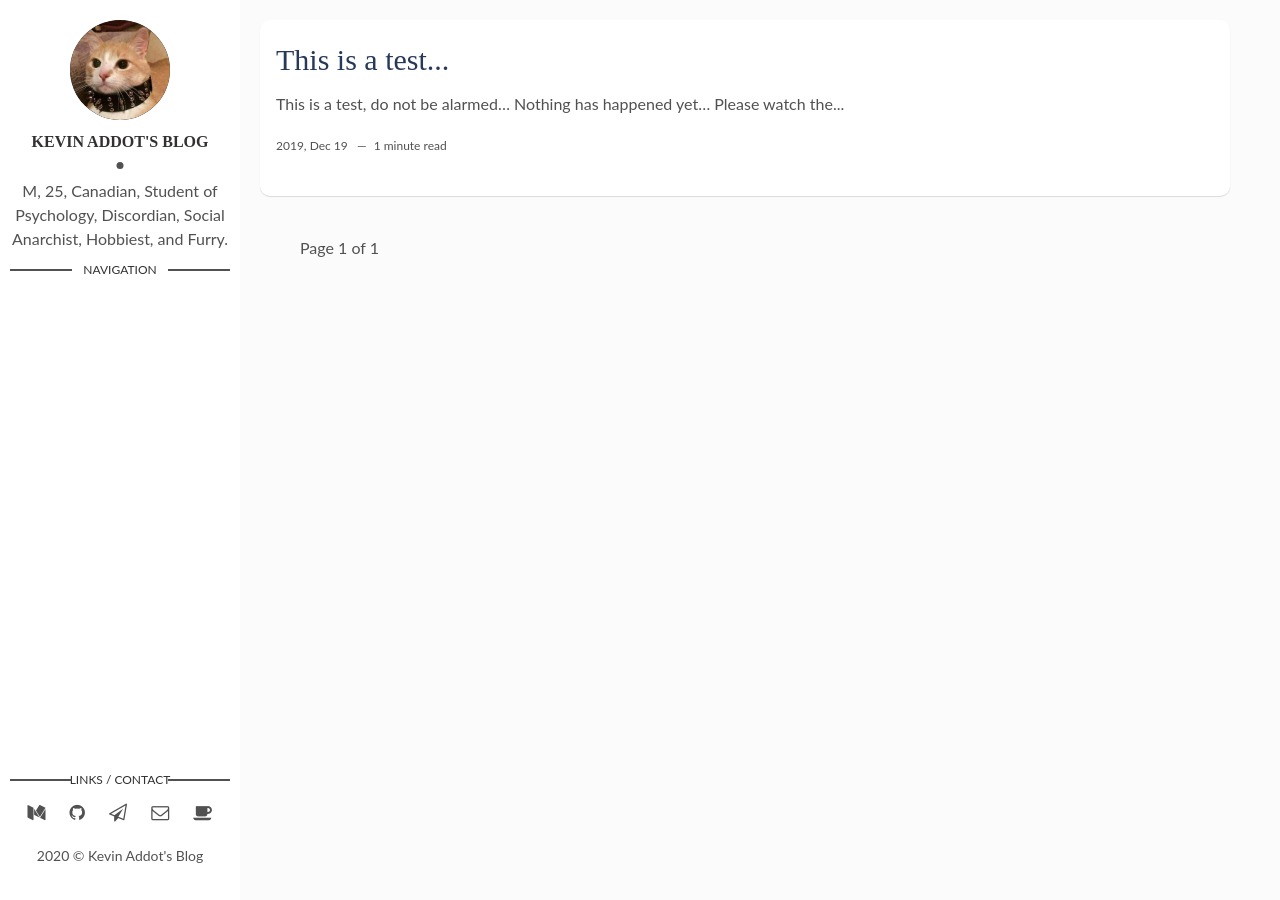
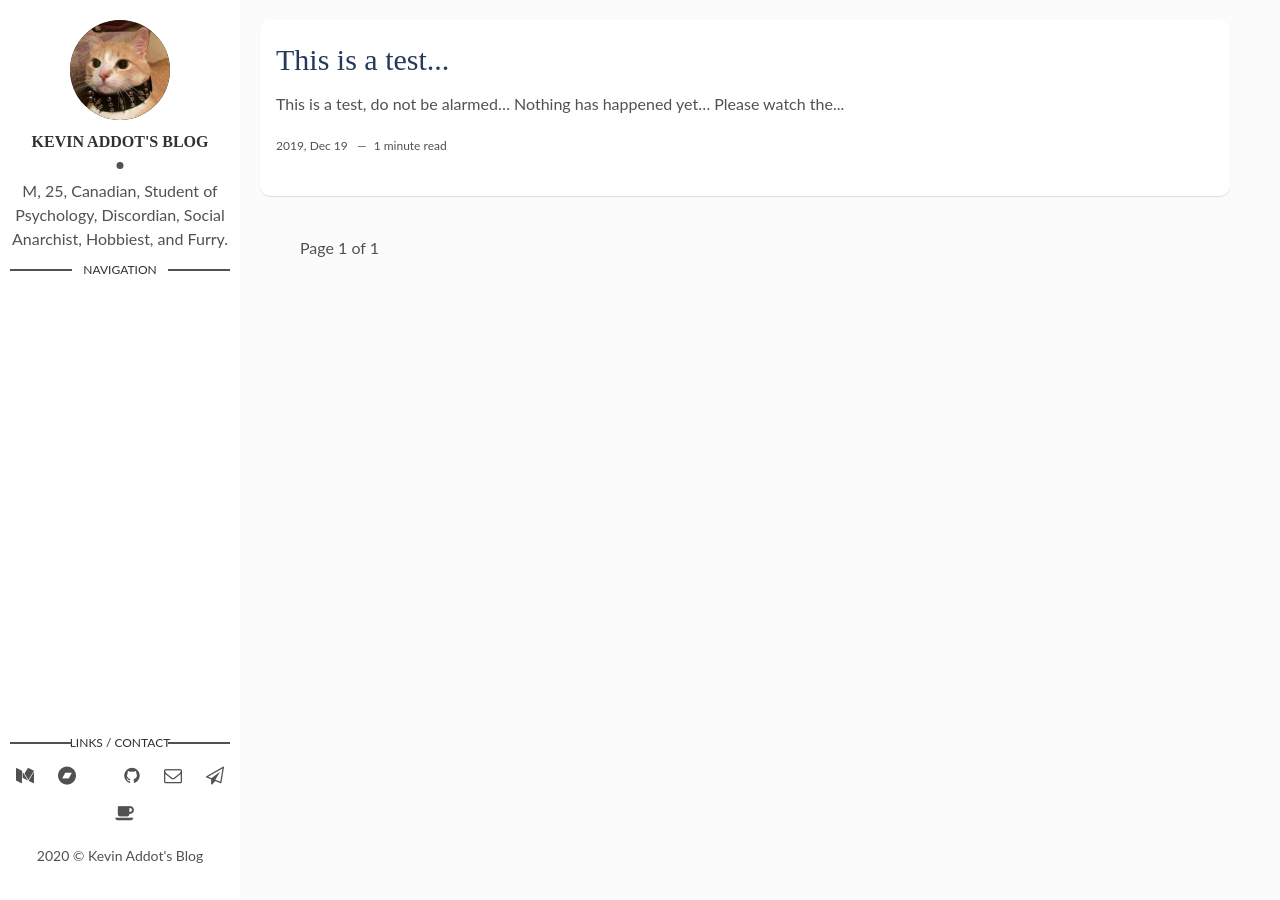
Before and after one commit to ADotInTime/ADotInTime, a Jekyll site: the page built from index.html, in a window 1280 px wide. Built offline with Jekyll 4.4.1, drawn with Linux system fonts in a browser that asks for light colours; the list of posts is cut into pages by our own code.

```diff
--- a/_config.yml
+++ b/_config.yml
@@ -19,6 +19,8 @@
 social-telegram: ToxicFerret
 social-kofi: toxicferret
 social-medium: toxicferret
+social-bandcamp: adotintime
+social-itch-io: adolus
 
 # Disqus
 discus-identifier: animaanimus # mr-brown # add your discus identifier
--- a/_layouts/main.html
+++ b/_layouts/main.html
@@ -25,20 +25,30 @@
         {% else %}
           <li class="medium"><a href="https://medium.com/@{{site.social-medium}}"><i class="fa fa-medium" aria-hidden="true"></i></a></li>
         {% endif %}
+        {% if site.social-bandcamp %}
+          <li class="bandcamp"><a href="https://{{site.social-bandcamp}}.bandcamp.com/"><i class="fa fa-bandcamp"></i></a></li>
+        {% else %}
+          <li class="bandcamp"><a href="https://{{site.social-bandcamp}}.bandcamp.com/"><i class="fa fa-bandcamp" aria-hidden="true"></i></a></li>
+        {% endif %}
+        {% if site.social-itch-io %}
+          <li class="itch-io"><a href="https://{{site.social-itch-io}}.itch.io/"><i class="fa fa-itch-io"></i></a></li>
+        {% else %}
+          <li class="itch-io"><a href="https://{{site.social-itch-io}}.itch.io/"><i class="fa fa-itch-io" aria-hidden="true"></i></a></li>
+        {% endif %}
        {% if site.social-github %}
           <li class="github"><a href="http://github.com/{{site.social-github}}" target="_blank"><i class="fa fa-github"></i></a></li>
         {% else %}
           <li class="github"><a href="http://github.com/" target="_blank"><i class="fa fa-github" aria-hidden="true"></i></a></li>
         {% endif %}
+        {% if site.social-email %}
+          <li class="email"><a href="mailto:{{site.social-email}}"><i class="fa fa-envelope-o"></i></a></li>
+        {% else %}
+          <li class="email"><a href="adotintime@tutanota.com"><i class="fa fa-envelope-o" aria-hidden="true"></i></a></li>
+        {% endif %}
         {% if site.social-telegram %}
           <li class="telegram"><a href="https://t.me/{{site.social-telegram}}"><i class="fa fa-paper-plane-o"></i></a></li>
         {% else %}
           <li class="telegram"><a href="https://t.me/{{site.social-telegram}}"><i class="fa fa-paper-plane-o" aria-hidden="true"></i></a></li>
-        {% endif %}
-        {% if site.social-email %}
-          <li class="email"><a href="mailto:{{site.social-email}}"><i class="fa fa-envelope-o"></i></a></li>
-        {% else %}
-          <li class="email"><a href="adotintime@tutanota.com"><i class="fa fa-envelope-o" aria-hidden="true"></i></a></li>
         {% endif %}
         {% if site.social-kofi %}
           <li class="kofi"><a href="Ko-fi.com/{{site.social-kofi}}"><i class="fa fa-coffee"></i></a></li>
```
